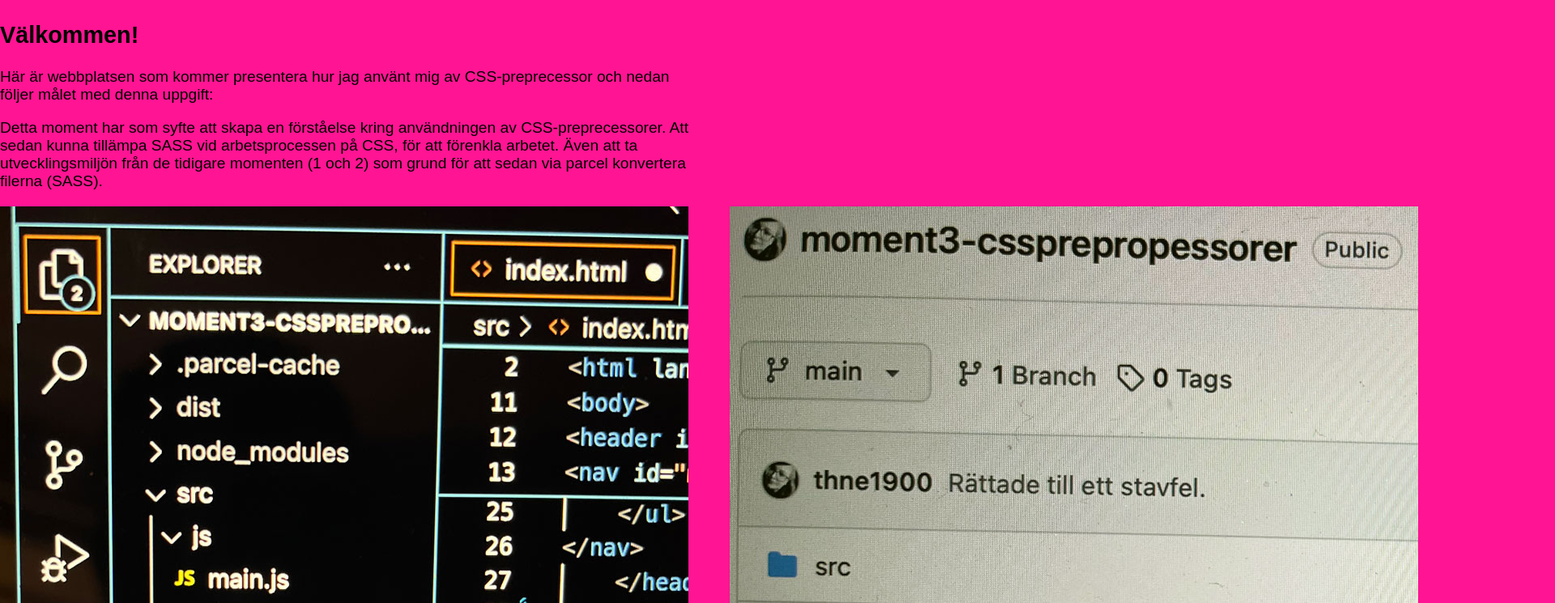
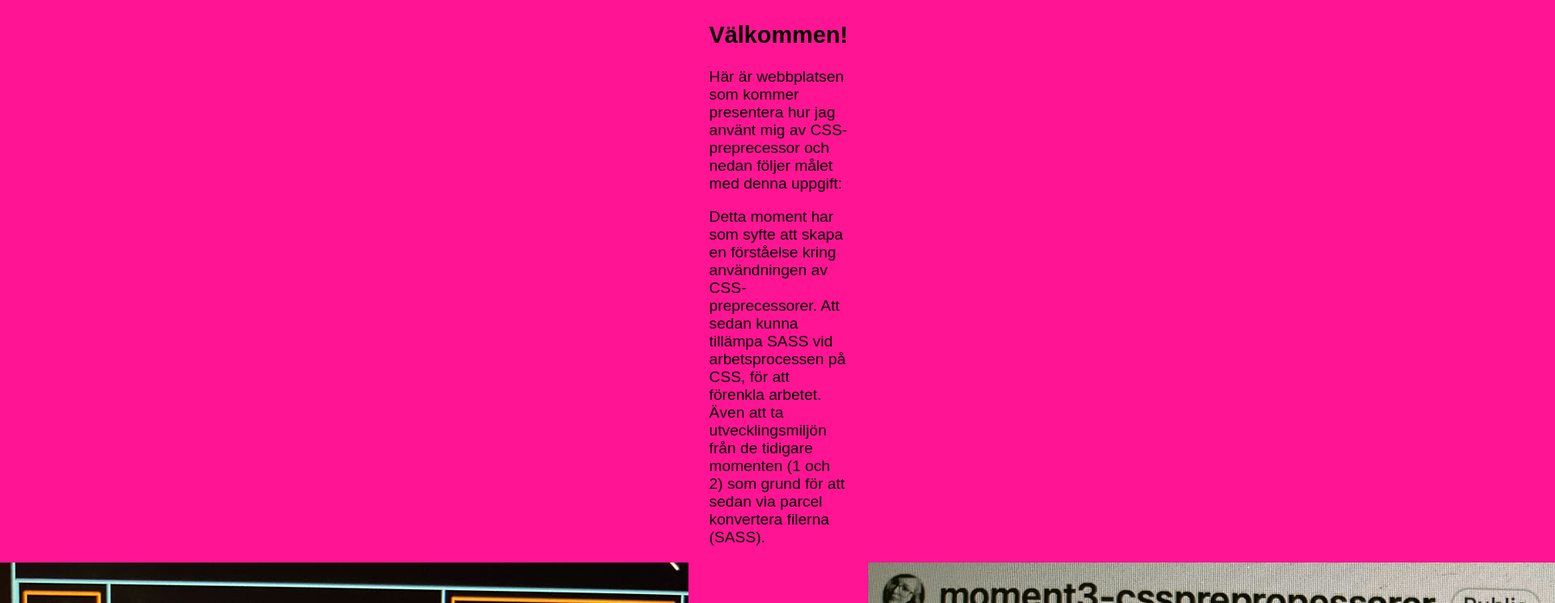
Before and after one commit to thne1900/moment3-cssprepropessorer, a website built with Parcel: page src/index.html in a window 1280 px wide. Shown: the part 71-816 px from the top of the page at 81% size, 1920 px wide, since content can reach past the window. Built offline with nearby package versions, Linux system fonts and the light colour scheme.

Commit message:
Gjorde om placering igen

```diff
--- a/src/styles/_layout.scss
+++ b/src/styles/_layout.scss
@@ -3,7 +3,7 @@
     grid-template-columns:repeat(3, 1fr);
     grid-column-gap: 2%;}
 
-article {grid-row-start: 1; grid-column-start: 1; grid-row-end: 2; grid-column-end: 2;}
-.image1{ grid-area: 2/1/2/1;}
-.image2{grid-area: 2/3/2/3;}
-footer{grid-area: 3/1/4/4;}
+article {grid-row-start: 1; grid-column-start: 2; grid-row-end: 2; grid-column-end: 2;}
+.image1{ grid-area: 3/1/3/1;}
+.image2{grid-area: 3/3/3/3;}
+footer{grid-area: 4/1/5/4;}
```
